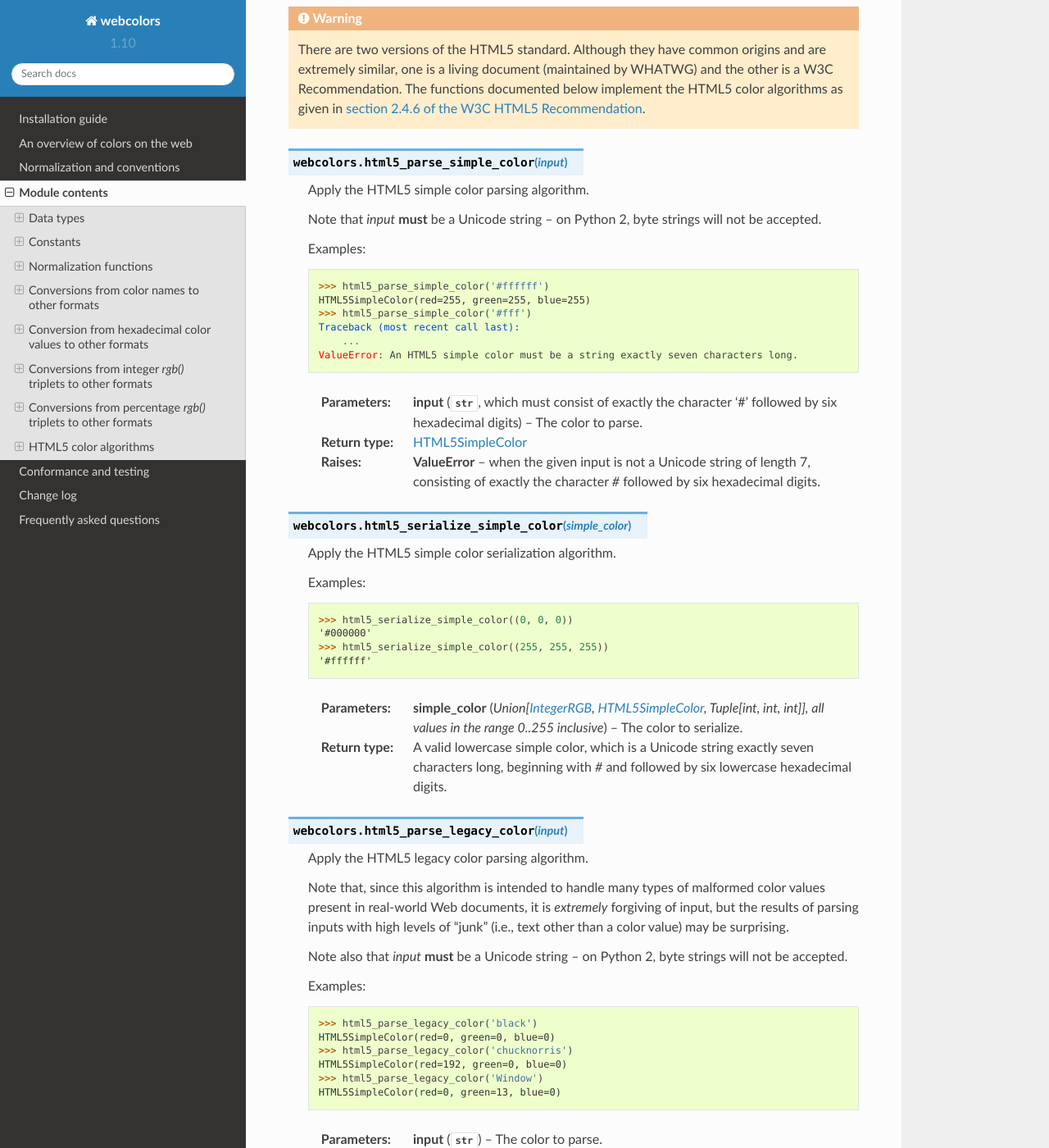
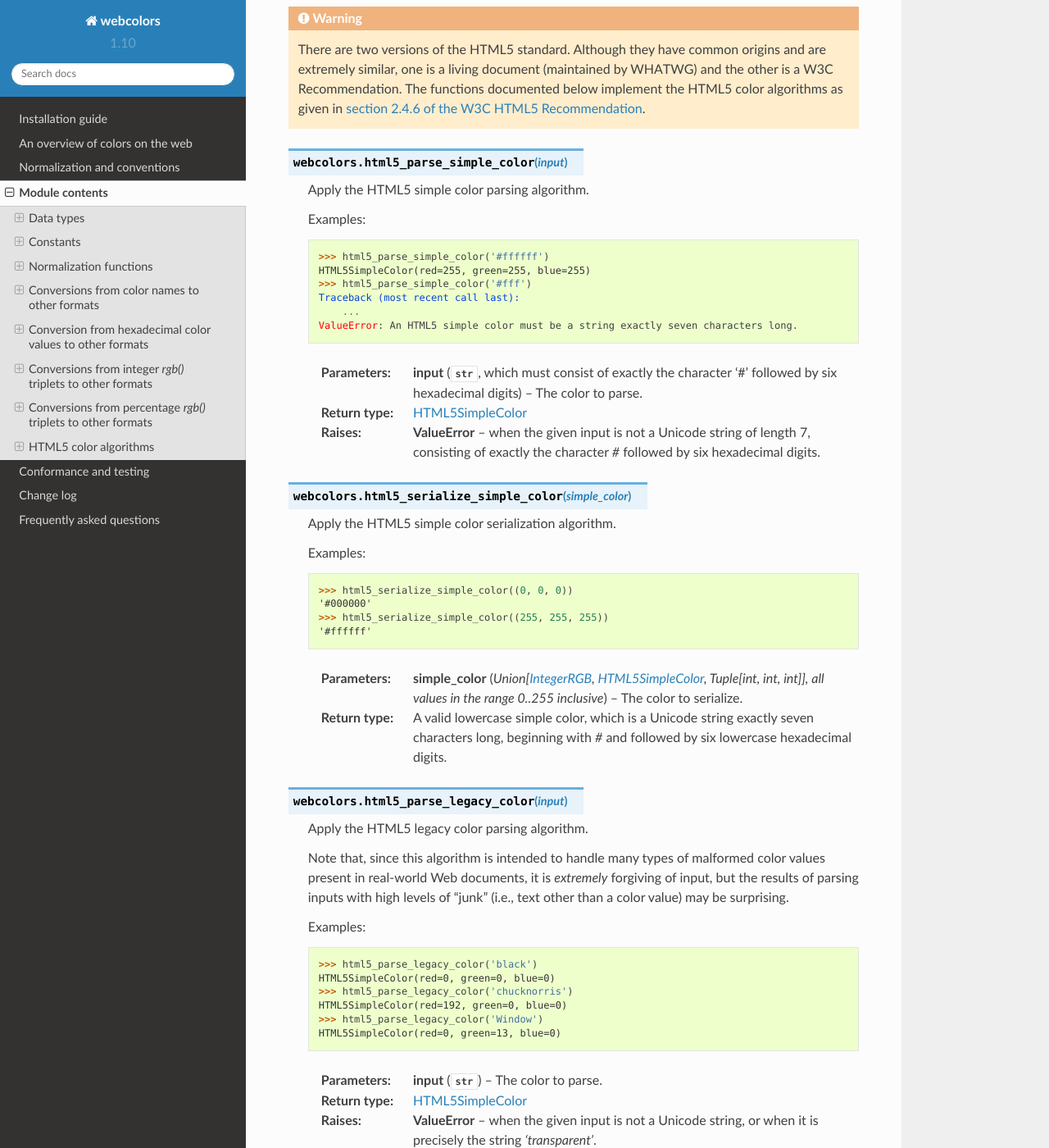
Before and after one commit to ubernostrum/webcolors, a Sphinx documentation site: the page built from docs/contents.rst, in a window 1280 px wide and 1400 px high, scrolled down 11646 px. Shown: the whole window at 82% size. Built offline with Sphinx 7.4.7 and the Read the Docs theme 2.0.0, drawn with Linux system fonts in a browser that asks for light colours.

Commit message:
Fix another couple lingering Python 2 references.

```diff
--- a/docs/contents.rst
+++ b/docs/contents.rst
@@ -656,9 +656,6 @@ HTML5 color algorithms
 
    Apply the HTML5 simple color parsing algorithm.
 
-   Note that `input` **must** be a Unicode string -- on Python 2,
-   byte strings will not be accepted.
-
    Examples:
 
    .. code-block:: pycon
@@ -710,9 +707,6 @@ HTML5 color algorithms
    with high levels of "junk" (i.e., text other than a color value)
    may be surprising.
 
-   Note also that `input` **must** be a Unicode string -- on Python 2,
-   byte strings will not be accepted.
-
    Examples:
 
    .. code-block:: pycon
```
